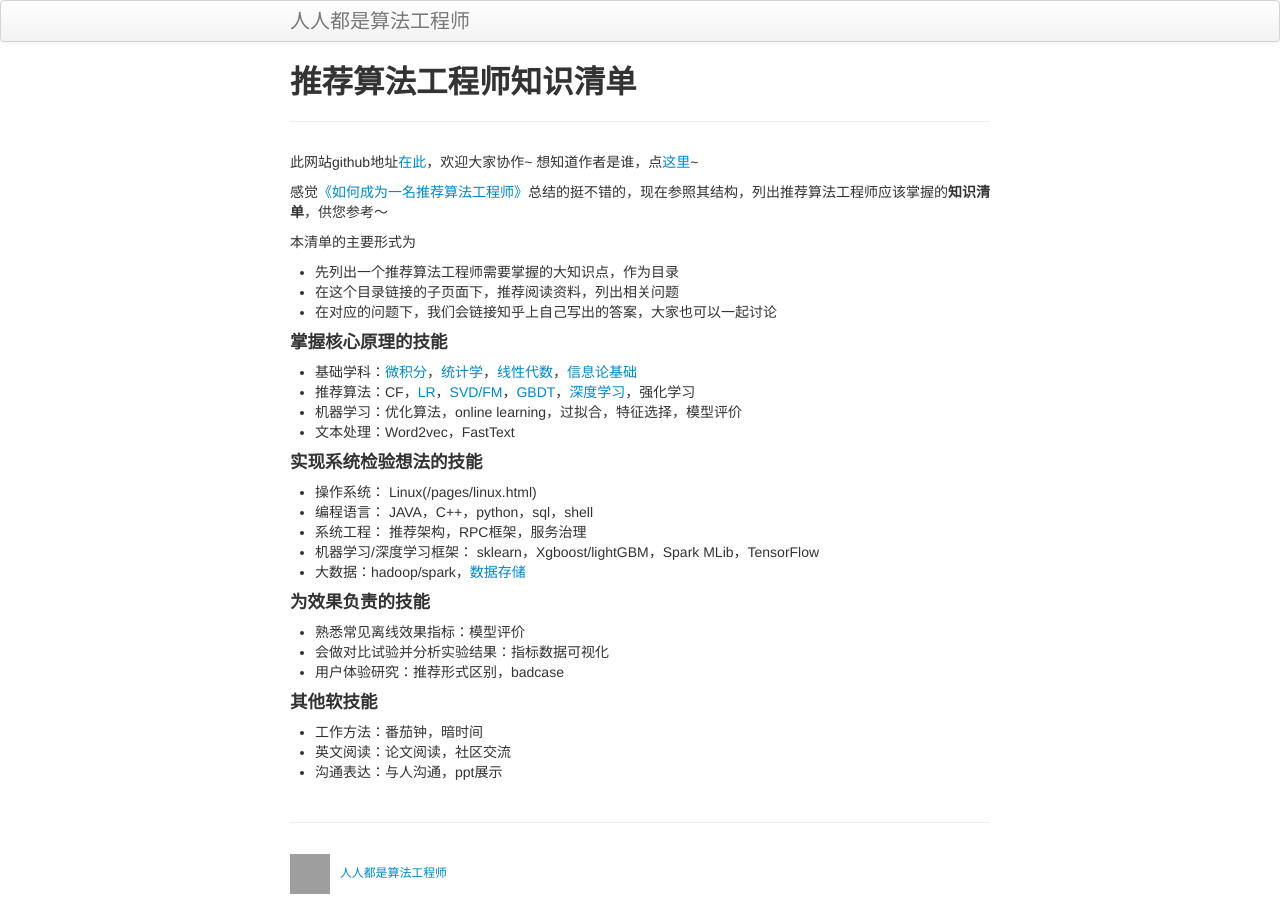
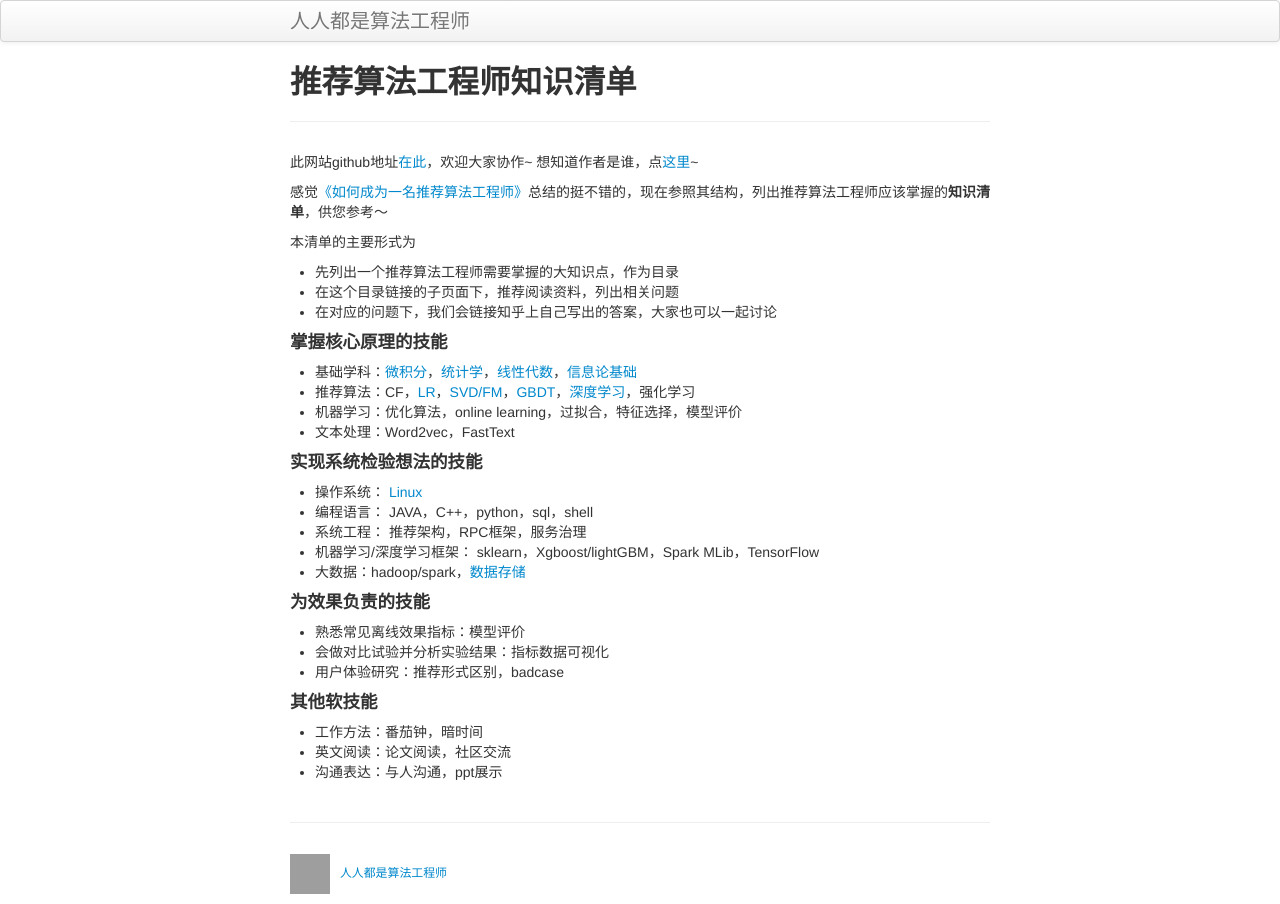
Before and after one commit to sfgcs/sfgcs.github.io, a Jekyll site: the page built from index.md, in a window 1280 px wide. Built offline with Jekyll 4.4.1, drawn with Linux system fonts in a browser that asks for light colours; grey boxes are pictures that could not be loaded.

Commit message:
Update index.md

```diff
--- a/index.md
+++ b/index.md
@@ -25,7 +25,7 @@ description: 如何成为一名推荐算法工程师详细补充版
 
 #### 实现系统检验想法的技能
 
-- 操作系统： Linux(/pages/linux.html)
+- 操作系统： [Linux](/pages/linux.html)
 - 编程语言： JAVA，C++，python，sql，shell
 - 系统工程： 推荐架构，RPC框架，服务治理
 - 机器学习/深度学习框架： sklearn，Xgboost/lightGBM，Spark MLib，TensorFlow
```
